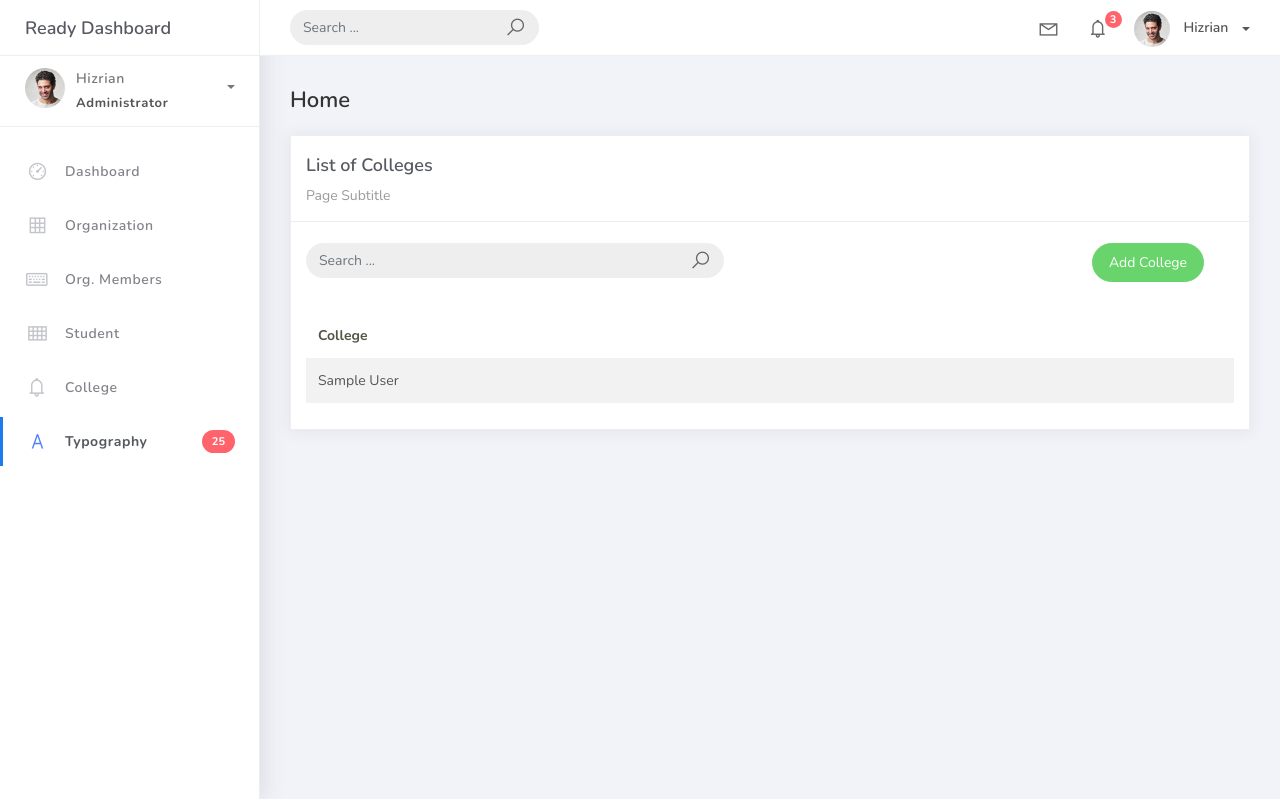
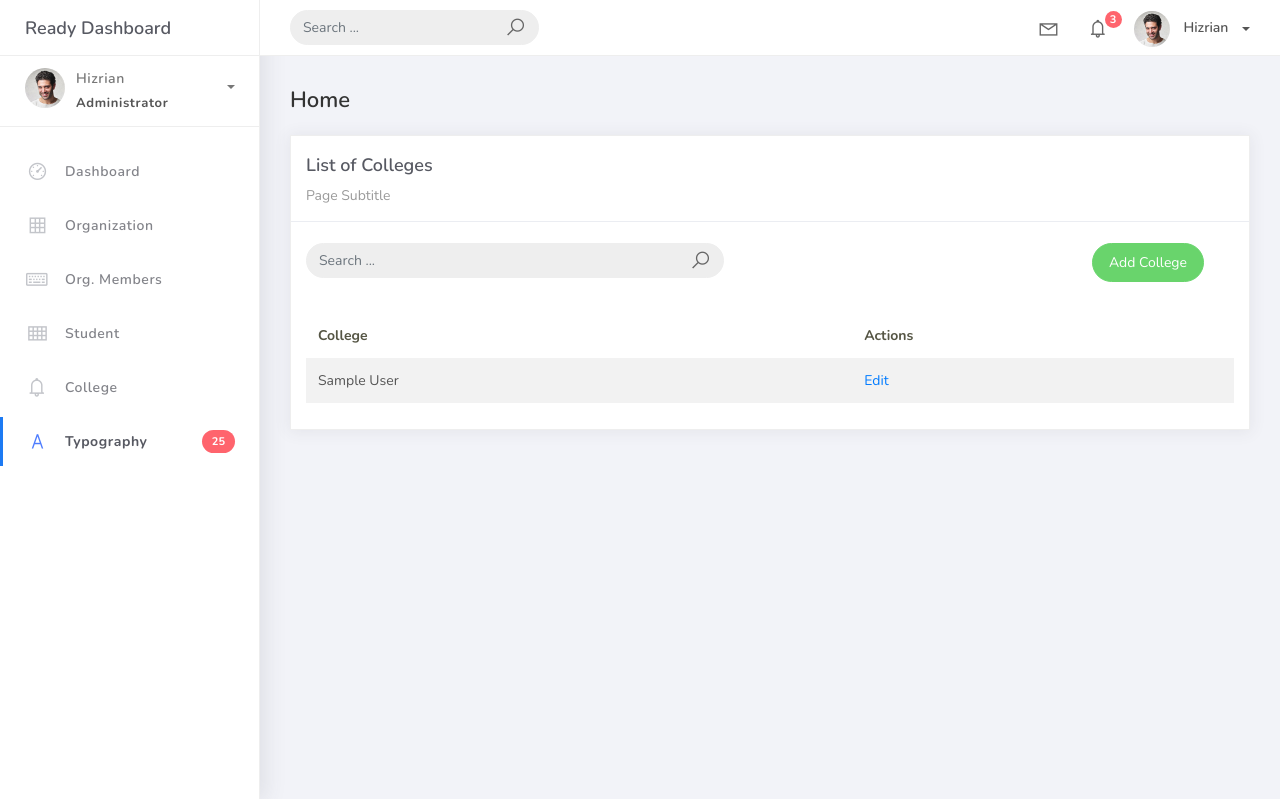
Before and after one commit to clasarageth/PSUSphere, a Django app: page /college_list in a window 1280 px wide. Shown: the top 799 px of the page. Run offline with Django 5.2, Linux system fonts and the light colour scheme; tables that the repository leaves empty hold one stand-in row (values such as "Sample post"); some libraries are stand-ins or nearby versions.

Commit message:
College Update View

```diff
--- a/projectsite/projectsite/urls.py
+++ b/projectsite/projectsite/urls.py
@@ -16,7 +16,7 @@ Including another URLconf
 """
 from django.contrib import admin
 from django.urls import path
-from studentorg.views import HomePageView,OrganizationList, OrganizationCreateView, OrganizationUpdateView, OrganizationDeleteView, OrgMemberList, OrgMemberCreateView, OrgMemberUpdateView, OrgMemberDeleteView, StudentList, StudentCreateView, StudentUpdateView, StudentDeleteView, CollegeList, CollegeCreateView
+from studentorg.views import HomePageView,OrganizationList, OrganizationCreateView, OrganizationUpdateView, OrganizationDeleteView, OrgMemberList, OrgMemberCreateView, OrgMemberUpdateView, OrgMemberDeleteView, StudentList, StudentCreateView, StudentUpdateView, StudentDeleteView, CollegeList, CollegeCreateView, CollegeUpdateView
 from studentorg import views
 
 urlpatterns = [
@@ -36,5 +36,5 @@ urlpatterns = [
     path('student_list/<pk>/delete', StudentDeleteView.as_view(), name='student-delete'),
     path('college_list', CollegeList.as_view(), name='college-list'),
     path('college_list/add', CollegeCreateView.as_view(), name='college-add'),
-
+    path('college_list/<pk>', CollegeUpdateView.as_view(), name='college-update'),
 ]
--- a/projectsite/studentorg/views.py
+++ b/projectsite/studentorg/views.py
@@ -98,3 +98,9 @@ class CollegeCreateView(CreateView):
     form_class = CollegeForm
     template_name = 'college_form.html'
     success_url = reverse_lazy('college-list')
+
+class CollegeUpdateView(UpdateView):
+    model = College
+    form_class = CollegeForm
+    template_name = 'college_form.html'
+    success_url = reverse_lazy('college-list')
--- a/projectsite/templates/college_list.html
+++ b/projectsite/templates/college_list.html
@@ -42,12 +42,16 @@
                             <thead>
                                 <tr>
                                     <th scope="col">College</th>
+                                    <th scope="col">Actions</th>
                                 </tr>
                             </thead>
                             <tbody>
                                 {% for object in object_list %}
                                 <tr>
                                     <td>{{ object.college_name }}</td>
+                                    <td>
+                                        <a href="college_list/{{ object.id }}">Edit</a>
+                                    </td>
                                 </tr>
                                     {% empty %}
                                     <tr>
```
